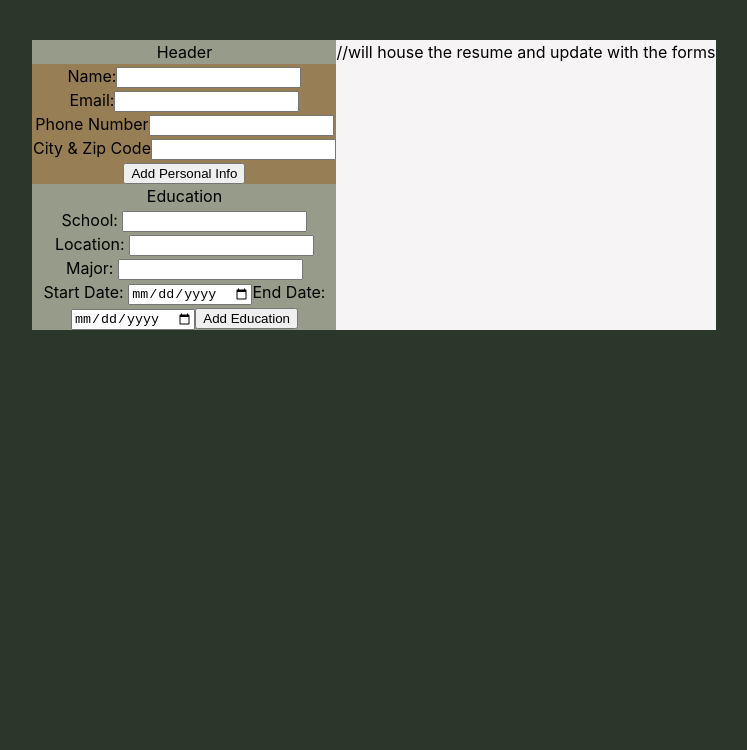
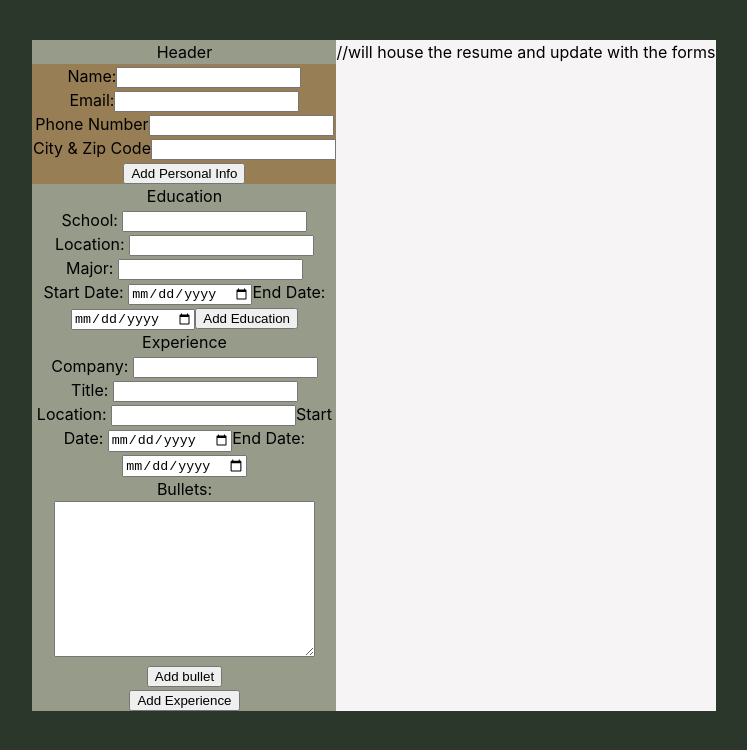
Before and after one commit to MundanePeasant/resume-maker, a React (Vite) app: page / in a window 1280 px wide. Shown: the top 750 px of the page, without its empty margins (266-1013 px from the left). Built offline with nearby package versions, Linux system fonts and the light colour scheme; the HTML template or start-up script is replaced by a standard one.

Commit message:
Add Experience form bare bones

```diff
--- a/src/App.jsx
+++ b/src/App.jsx
@@ -1,6 +1,7 @@
 import { useState } from 'react'
 import PersonalForm from './components/PersonalForm'
 import EducationForm from './components/EducationForm'
+import ExperienceForm from './components/ExperienceForm'
 import './styles/App.css'
 
 function App() {
@@ -13,6 +14,8 @@ function App() {
           <PersonalForm />
           Education
           <EducationForm />
+          Experience
+          <ExperienceForm />
         </div>
         <div className='resume-container'>
           //will house the resume and update with the forms
--- a/src/components/ExperienceForm.jsx
+++ b/src/components/ExperienceForm.jsx
@@ -0,0 +1,28 @@
+function ExperienceForm () {
+    return (
+        <div className="experience-form">
+            <form action="">
+                <label htmlFor="company">Company: </label>
+                <input type="text" name="company" id="company" />
+                <br />
+                <label htmlFor="title">Title: </label>
+                <input type="text" name="title" id="title" />
+                <br />
+                <label htmlFor="location">Location: </label>
+                <input type="text" name="location" id="location" />
+                <label htmlFor="start-date">Start Date: </label>
+                <input type="date" name="start-date" id="start-date" />
+                <label htmlFor="end-date">End Date: </label>
+                <input type="date" name="end-date" id="end-date" />
+                <br />
+                <label htmlFor="bullet">Bullets: </label>
+                <textarea name="bullets" id="bullets" cols="30" rows="10"></textarea>
+                <button>Add bullet</button>
+                <br />
+                <button>Add Experience</button>
+            </form>
+        </div>
+    );
+}
+
+export default ExperienceForm;
```
